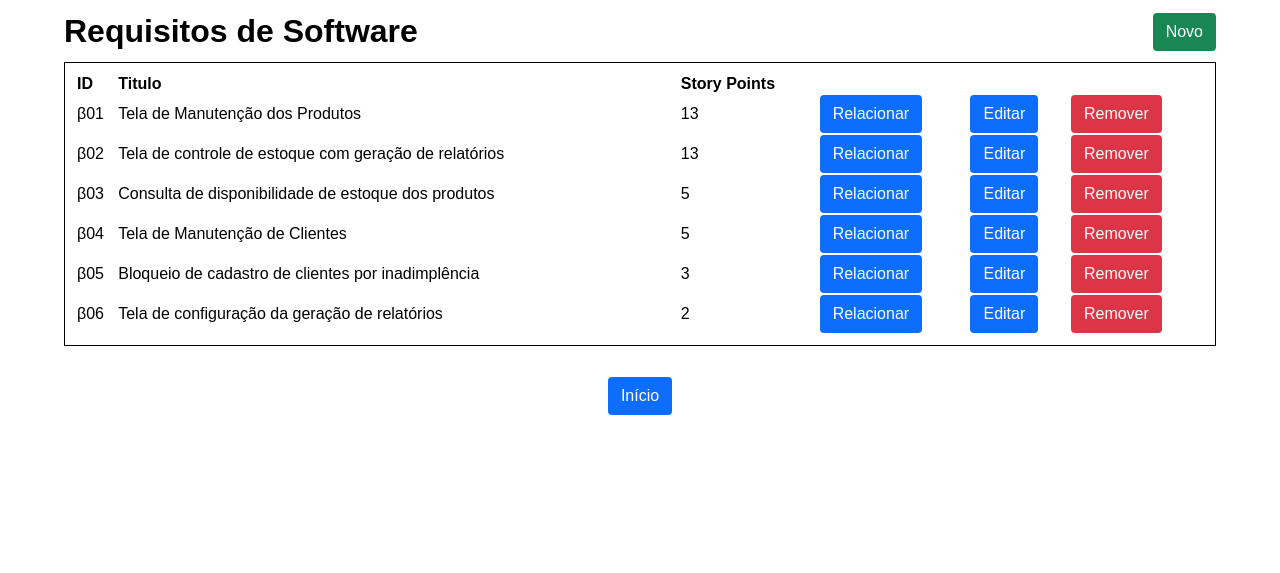
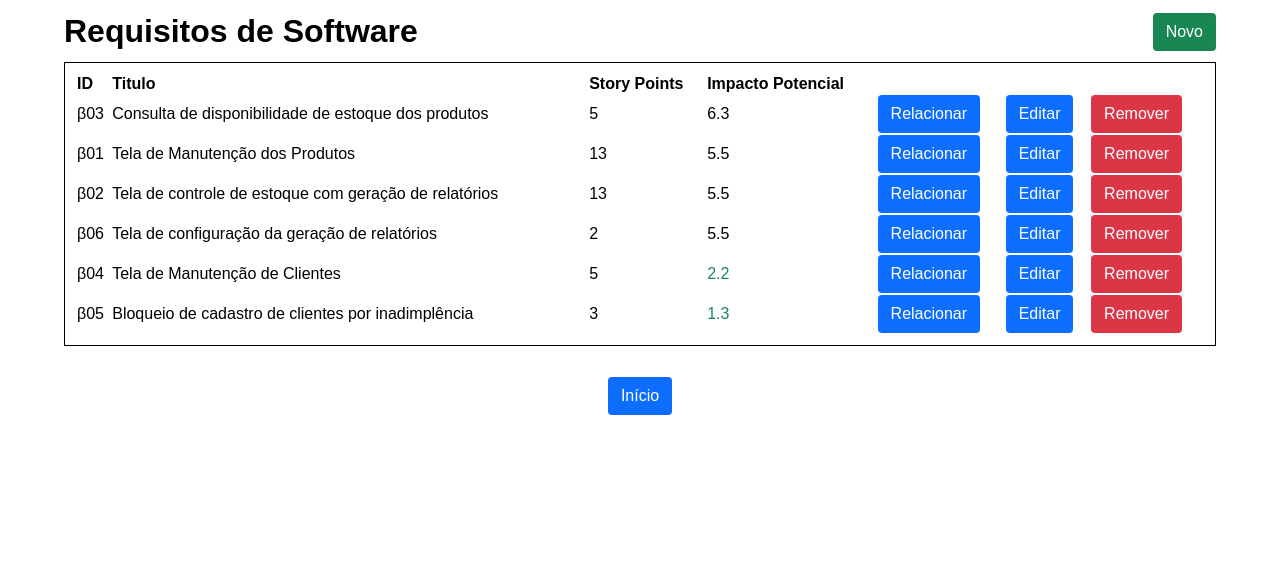
Before and after one commit to angelo-amaral/mapir-csr, a PHP site: page /mapir-csr/src/pages/software/read.php in a window 1280 px wide. Shown: the top 573 px of the page. Run offline with PHP 8.4, Linux system fonts and the light colour scheme; data comes from the database, SQL or seed files in the repository.

Commit message:
Versão 2
Versão 2

```diff
--- a/amaralli_mapir_csr.sql
+++ b/amaralli_mapir_csr.sql
@@ -173,4 +173,8 @@ ALTER TABLE `m_requisito_sistema_usuario`
 ALTER TABLE `m_requisito_software_sistema`
   ADD CONSTRAINT `fk_req_sw_sis_sis` FOREIGN KEY (`ID_Req_Sis`) REFERENCES `m_requisito_sistema` (`ID_Req_Sis`) ON UPDATE CASCADE,
   ADD CONSTRAINT `fk_req_sw_sis_sw` FOREIGN KEY (`ID_Req_Sw`) REFERENCES `m_requisito_software` (`ID_Req_Sw`) ON UPDATE CASCADE;
+
+
+Create View vw_requisito_software_impacto AS SELECT a.ID_Req_Sw, a.Titulo, a.story_points, Round((a.story_points + (Select sum(e.story_points) From m_requisito_software_sistema b INNER JOIN m_requisito_sistema c on c.ID_Req_Sis = b.ID_Req_Sis INNER JOIN m_requisito_software_sistema d on d.ID_Req_Sis = c.ID_Req_Sis INNER JOIN m_requisito_software e ON e.ID_Req_Sw = d.ID_Req_Sw and e.ID_Req_Sw <> a.ID_Req_Sw where b.ID_Req_Sw = a.ID_Req_Sw)) / (select COUNT(ID_Req_Sw) from m_requisito_software), 1) as impacto_potencial FROM m_requisito_software a order by impacto_potencial desc, story_points desc;
+
 COMMIT;
--- a/src/database/software.php
+++ b/src/database/software.php
@@ -25,6 +25,7 @@ function findReqSwDb($conn, $id) {
 	$ReqSw;
 
 	$sql = "SELECT * FROM m_requisito_software WHERE ID_Req_Sw = ?";
+//	$sql = "SELECT * FROM vw_requisito_software_impacto WHERE ID_Req_Sw = ?";
 	$stmt = mysqli_stmt_init($conn);
 
 	if(!mysqli_stmt_prepare($stmt, $sql))
@@ -60,7 +61,8 @@ function createReqSwDb($conn, $id_Req_Sw, $titulo, $story_points) {
 function readReqSwDb($conn) {
     $ReqSws = [];
 
-	$sql = "SELECT * FROM m_requisito_software";
+//	$sql = "SELECT * FROM m_requisito_software";
+	$sql = "SELECT * FROM vw_requisito_software_impacto";
 	$result = mysqli_query($conn, $sql);
 
 	$result_check = mysqli_num_rows($result);
--- a/src/pages/partials/header.php
+++ b/src/pages/partials/header.php
@@ -6,6 +6,7 @@
     <meta http-equiv="X-UA-Compatible" content="IE=edge">
     <meta name="viewport" content="width=device-width, initial-scale=1.0">
     <link rel="stylesheet" href="<?=$css?>/style.css">
+	<link rel="shortcut icon" type = "imagem/x-icon" href = "<?=$css?>/icone.ico"/>
     <title>MAPIR-CSR</title>
 </head>
 <?
--- a/src/pages/software/read.php
+++ b/src/pages/software/read.php
@@ -22,12 +22,15 @@ $reqs = readReqSwAction($conn);
 			<th align="left">ID</th>
 			<th align="left">Titulo</th>
 			<th align="left">Story Points</th>
+			<th align="left">Impacto Potencial</th>
 		</tr>
 		<?php foreach($reqs as $row): ?>
+		<?php if($row['impacto_potencial'] > 8) $cor='text-error'; else if($row['impacto_potencial'] < 3) $cor='text-success'; else $cor='cell'; ?>
 		<tr>
 			<td class="cell"><?=htmlspecialchars($row['ID_Req_Sw'])?></td>
 			<td class="cell"><?=htmlspecialchars($row['Titulo'])?></td>
 			<td class="cell"><?=htmlspecialchars($row['story_points'])?></td>
+			<td class="<?=$cor?>"><?=htmlspecialchars($row['impacto_potencial'])?></td>
 			<td>
 				<a class="btn btn-primary text-white" href="../../pages/sw_sys/edit.php?id=<?=$row['ID_Req_Sw']?>">Relacionar</a>
 			</td>
```
Also changed, not shown: src/pages/software/edit.php (+13 -2 lines), css/icone.ico (added), css/icone.png (added).
